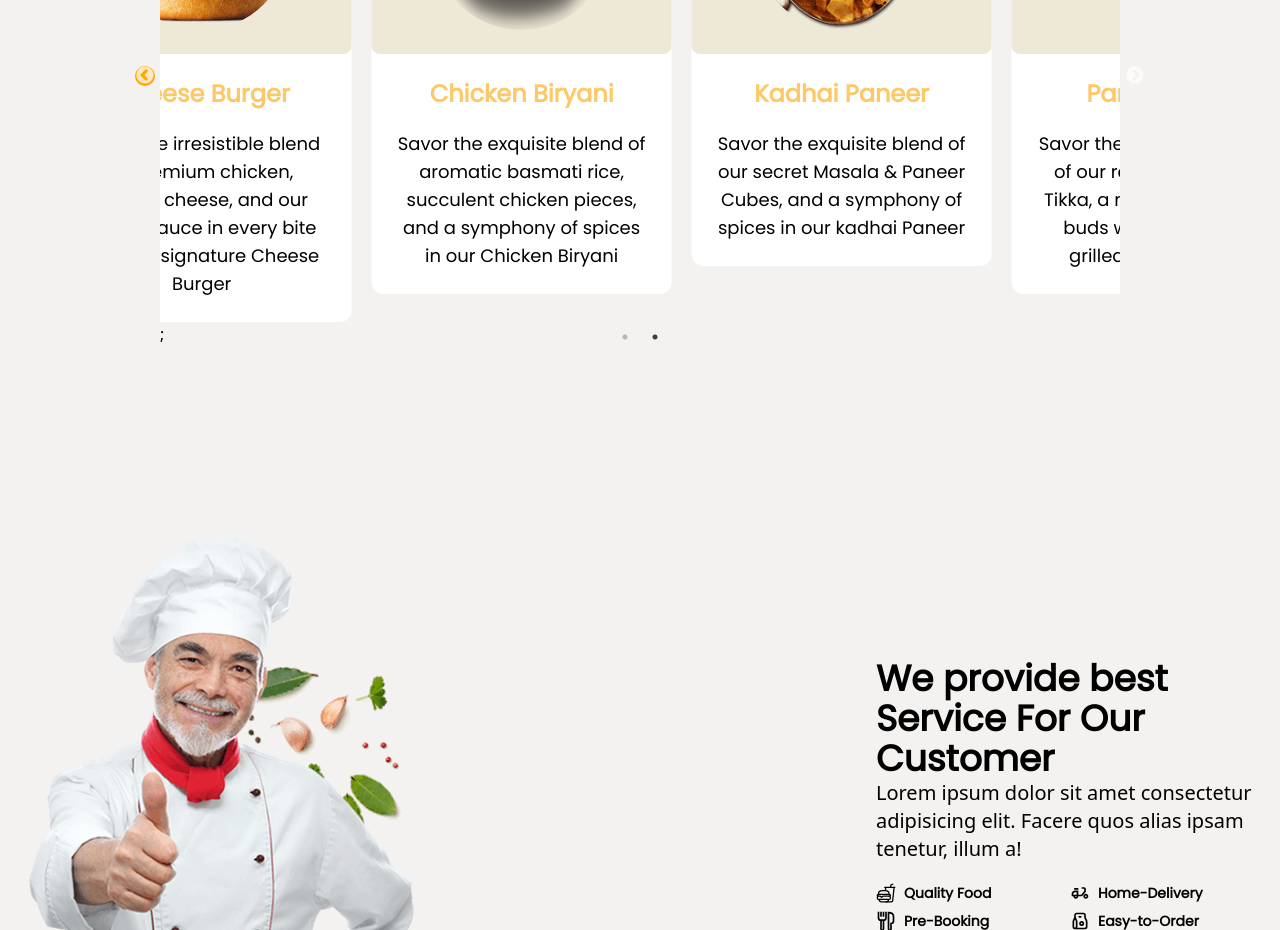
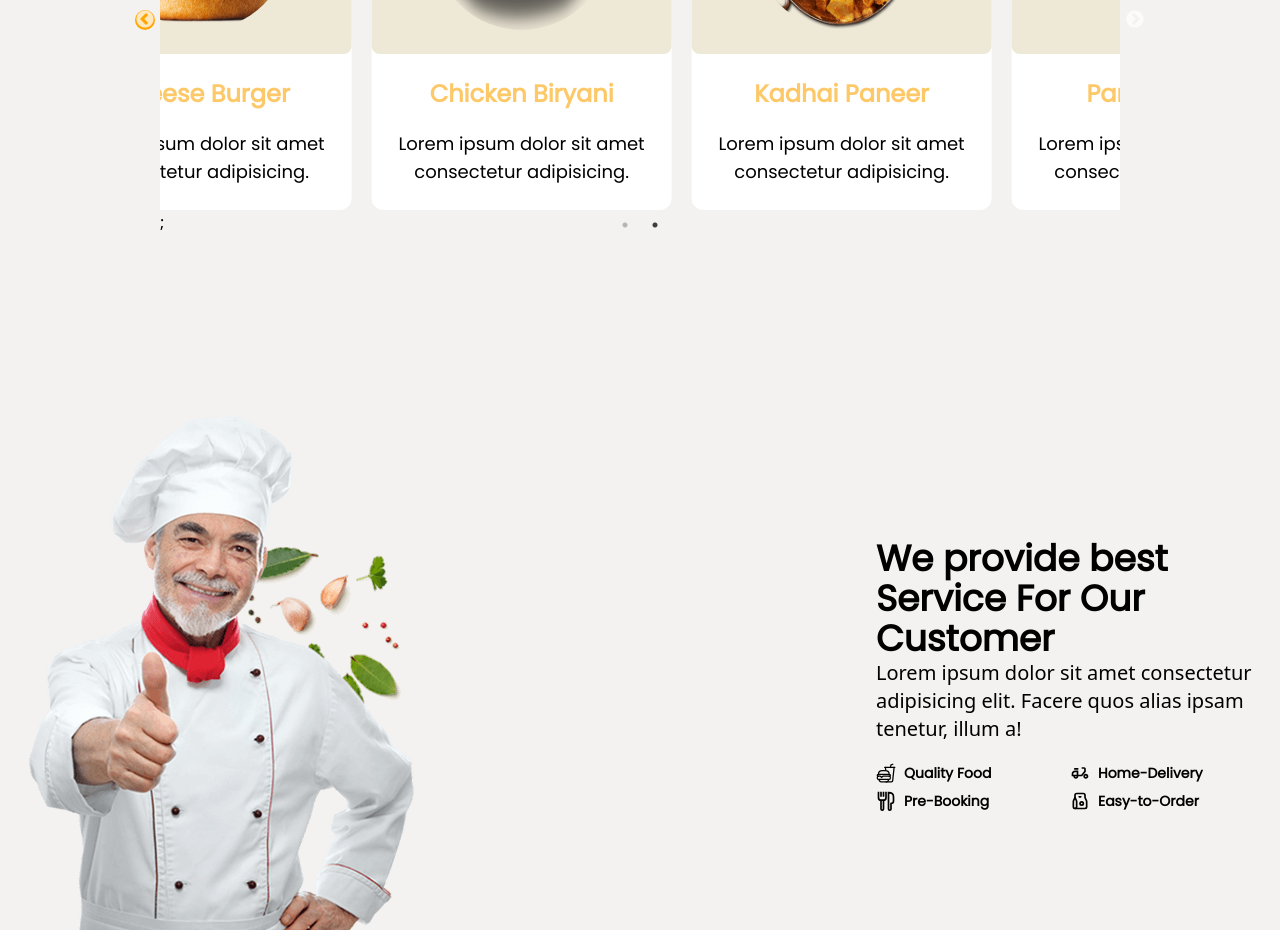
Before and after one commit to Nigam2004/Food-Order-Frontend, a React (Vite) app: page / in a window 1280 px wide. Shown: the part 1060-1990 px from the top of the page. Built offline with nearby package versions, Linux system fonts and the light colour scheme.

Commit message:
caraousel fixed

```diff
--- a/src/components/SliderApi.jsx
+++ b/src/components/SliderApi.jsx
@@ -7,26 +7,22 @@ const data = [
   {
     name: "Cheese Burger",
     img: img1,
-    review:
-      "Savor the irresistible blend of premium chicken, melted cheese, and our secret sauce in every bite with our signature Cheese Burger ",
+    review: " Lorem ipsum dolor sit amet consectetur adipisicing. ",
   },
   {
     name: "Chicken Biryani",
     img: img2,
-    review:
-      " Savor the exquisite blend of aromatic basmati rice, succulent chicken pieces, and a symphony of spices in our Chicken Biryani ",
+    review: "Lorem ipsum dolor sit amet consectetur adipisicing.",
   },
   {
     name: "Kadhai Paneer",
     img: img3,
-    review:
-      " Savor the exquisite blend of our secret Masala & Paneer Cubes, and a symphony of spices in our kadhai Paneer ",
+    review: "Lorem ipsum dolor sit amet consectetur adipisicing.",
   },
   {
     name: "Paneer Tikka",
     img: img4,
-    review:
-      "Savor the irresistible flavors of our renowned Paneer Tikka, a  masterpiece  taste buds with its perfectly grilled paneer cubes ",
+    review: "Lorem ipsum dolor sit amet consectetur adipisicing.",
   },
 ];
 
--- a/src/pages/home.jsx
+++ b/src/pages/home.jsx
@@ -38,7 +38,7 @@ function Home() {
           />
         </div>
       </div>
-      <div className="w-3/4 mx-auto h-[600px] md:h-[700px] mb-10 md:mb-5">
+      <div className="w-3/4 mx-auto sm:h-[550px] md:h-[580px] mb-10 md:mb-5">
         <div className="text-xs text-left  font-poppins text-black font-semibold rounded md:text-2xl lg:text-4xl">
           Our Popular Dishes
         </div>
```
